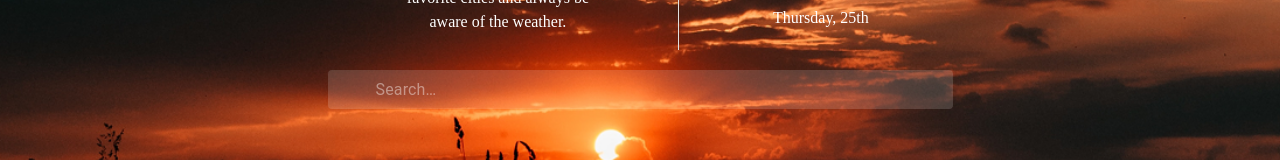
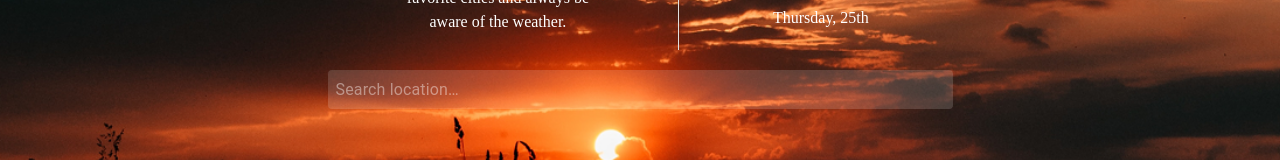
Before and after one commit to Olha36/weather-app, a React (Vite) app: page / in a window 1280 px wide. Shown: the part 327-487 px from the top of the page. Built offline with nearby package versions, Linux system fonts and the light colour scheme; some icons are missing.

Commit message:
fix input styles

```diff
--- a/src/components/WeatherSearch.jsx
+++ b/src/components/WeatherSearch.jsx
@@ -20,6 +20,8 @@ const SearchIconWrapper = styled("div")(({ theme }) => ({
   padding: theme.spacing(0, 2),
   height: "100%",
   position: "absolute",
+  right: 0,
+  top: 0,
   pointerEvents: "none",
   display: "flex",
   alignItems: "center",
@@ -30,8 +32,8 @@ const StyledInputBase = styled(InputBase)(({ theme }) => ({
   color: "inherit",
   width: "100%",
   "& .MuiInputBase-input": {
-    padding: theme.spacing(1, 1, 1, 0),
-    paddingLeft: `calc(1em + ${theme.spacing(4)})`,
+    padding: theme.spacing(1),
+    paddingRight: `calc(1em + ${theme.spacing(4)})`,
     transition: theme.transitions.create("width"),
     width: "100%",
   },
@@ -108,13 +110,14 @@ export default function WeatherSearch() {
 
       <div>
         <Search>
+          <StyledInputBase
+            placeholder="Search location…"
+            inputProps={{ "aria-label": "search" }}
+          />
+
           <SearchIconWrapper>
             <SearchIcon />
           </SearchIconWrapper>
-          <StyledInputBase
-            placeholder="Search…"
-            inputProps={{ "aria-label": "search" }}
-          />
         </Search>
       </div>
     </div>
```
